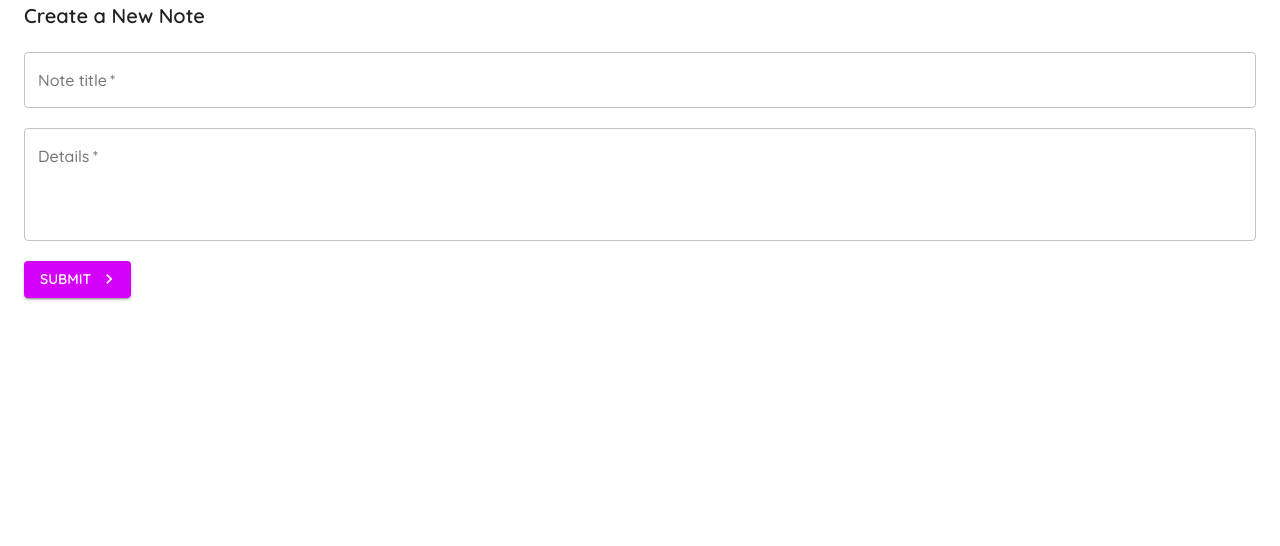
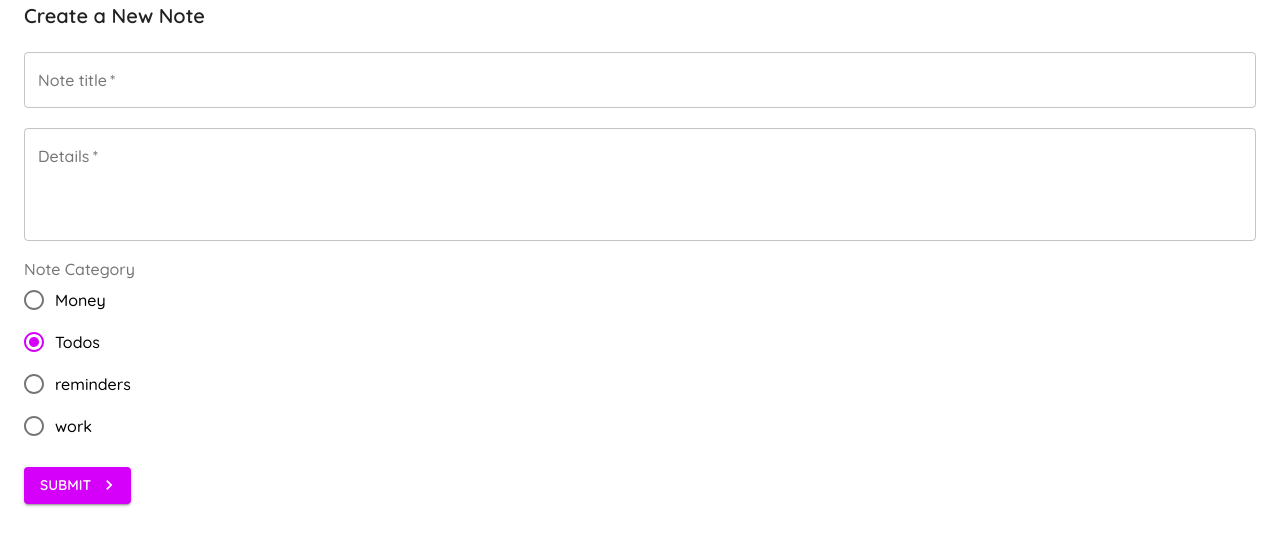
Before and after one commit to Fajar-Islami/latihan-material-ui, a React (Create React App) app: page /create in a window 1280 px wide. Shown: the top 546 px of the page. Built offline with nearby package versions, Linux system fonts and the light colour scheme.

Commit message:
video 8 - radio button

```diff
--- a/src/pages/Create.js
+++ b/src/pages/Create.js
@@ -4,7 +4,10 @@ import Button from "@material-ui/core/Button";
 import Container from "@material-ui/core/Container";
 import KeyboardArrowRightOutlinedIcon from "@material-ui/icons/KeyboardArrowRightOutlined";
 import TextField from "@material-ui/core/TextField";
-import { makeStyles } from "@material-ui/core";
+import { FormControlLabel, makeStyles, RadioGroup } from "@material-ui/core";
+import Radio from "@material-ui/core/Radio";
+import FormControl from "@material-ui/core/FormControl";
+import FormLabel from "@material-ui/core/FormLabel";
 
 const useStyles = makeStyles({
   field: {
@@ -22,6 +25,7 @@ export default function Create() {
 
   const [titleError, settitleError] = useState(false);
   const [detailsError, setdetailsError] = useState(false);
+  const [category, setCategory] = useState("todos");
 
   const handleSubmit = (e) => {
     e.preventDefault();
@@ -37,7 +41,7 @@ export default function Create() {
 
     // Hanya ketika diisi
     if (title && details) {
-      console.log(title, details);
+      console.log(title, details, category);
     }
   };
 
@@ -71,6 +75,16 @@ export default function Create() {
           error={detailsError}
         />
 
+        <FormControl className={classes.field}>
+          <FormLabel>Note Category</FormLabel>
+          <RadioGroup value={category} onChange={(e) => setCategory(e.target.value)}>
+            <FormControlLabel control={<Radio />} value='money' label='Money' />
+            <FormControlLabel control={<Radio />} value='todos' label='Todos' />
+            <FormControlLabel control={<Radio />} value='reminders' label='reminders' />
+            <FormControlLabel control={<Radio />} value='work' label='work' />
+          </RadioGroup>
+        </FormControl>
+
         <Button type='submit' color='secondary' variant='contained' endIcon={<KeyboardArrowRightOutlinedIcon />}>
           Submit
         </Button>
```
